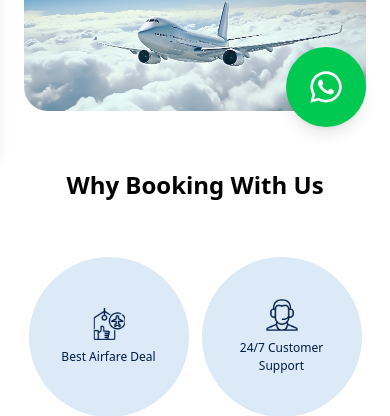
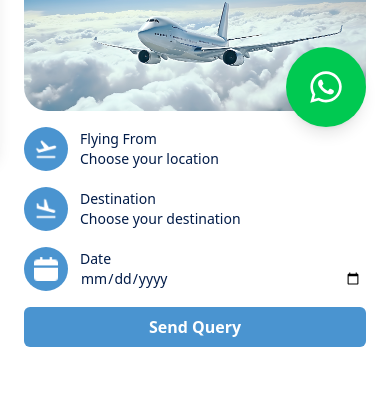
Before and after one commit to Fica-Web/Smart-Travels, a React (Vite) app in the folder frontend/: page /bookings/flights in a window 390 px wide. Shown: the part 685-1101 px from the top of the page. Built offline with nearby package versions, Linux system fonts and the light colour scheme; no server answers.

Commit message:
adjust layout of ImageSection for better responsiveness on flight booking page

```diff
--- a/frontend/src/components/HomeSection/BookingPage/Flightpage/ImageSection.jsx
+++ b/frontend/src/components/HomeSection/BookingPage/Flightpage/ImageSection.jsx
@@ -13,7 +13,7 @@ const ImageSection = () => {
   };
 
   return (
-    <div className="relative w-full inline-block mt-10 overflow-hidden ">
+    <div className="relative w-full inline-block mt-10 overflow-hidden">
       {/* Image */}
       <img src={Img} alt="" className="w-full h-auto rounded-3xl " />
 
@@ -74,19 +74,29 @@ const BottomOverlayBox = ({ onSubmit }) => {
 
 
   return (
-    <div className="absolute md:bottom-8 left-1/2 -translate-x-1/2 md:bg-white/30 border md:border-white/20 md:backdrop-blur-[20px] md:shadow-[inset_0px_2px_6px_0px_#0000001A] py-4 rounded-2xl z-10 w-full max-w-5xl flex flex-wrap justify-center items-center md:gap-20">
-      {fields.map(({ label, placeholder, icon, type, name }) => (
+<div className="w-full  md:max-w-2xl lg:max-w-5xl
+  grid grid-cols-1 md:grid-cols-2 md:grid-rows-2 md:items-center md:justify-items-center lg:flex
+  justify-center items-center gap-4 md:gap-x-4 md:gap-y-3 lg:gap-10
+  py-4 md:py-2 lg:py-4 rounded-2xl z-10
+  md:absolute md:bottom-1 lg:bottom-8 md:left-1/2 md:-translate-x-1/2
+  md:bg-white/30 md:border md:border-white/20 md:backdrop-blur-[20px] md:shadow-[inset_0px_2px_6px_0px_#0000001A]
+  bg-white"
+>
+  {fields.map(({ label, placeholder, icon, type, name }, index) => (
    <div
   key={name}
-          className="flex items-center gap-0 w-full sm:w-[180px] rounded-xl"
+  className={`flex items-center gap-2 min-w-[220px] w-full sm:w-[220px]
+    ${index === 2 ? 'md:col-start-1' : ''}
+    rounded-xl`}
 >
   {/* Icon */}
-          <div className="min-w-[44px] h-[44px] flex items-center justify-center rounded-full bg-[#4A94D0]">
+  <div className="min-w-[44px] min-h-[44px] md:min-w-[40px] md:min-h-[40px] lg:min-w-[44px] lg:min-h-[44px] flex items-center justify-center rounded-full bg-[#4A94D0]">
     <img src={icon} alt={label} className="w-6 h-6 object-contain" />
   </div>
 
+
       {/* Label and Input */}
-          <div className="flex flex-col w-full px-2 text-left">
+      <div className="flex flex-col w-full px-1 lg:px-2 text-left">
         <label className="text-sm text-secondary-blue">{label}</label>
         <input
           type={type}
@@ -94,7 +104,7 @@ const BottomOverlayBox = ({ onSubmit }) => {
           name={name}
           value={formData[name]}
           onChange={handleChange}
-              className="text-sm  bg-transparent outline-none placeholder:text-secondary-blue text-secondary-blue"
+          className="text-sm bg-transparent outline-none placeholder:text-secondary-blue text-secondary-blue"
         />
       </div>
     </div>
@@ -102,10 +112,13 @@ const BottomOverlayBox = ({ onSubmit }) => {
 
   <button
     onClick={handleSubmit}
-        className="bg-[#4A94D0] text-white font-semibold px-9 py-2 rounded-md hover:bg-[#3B7DB1] transition w-full sm:w-auto"
+    className="bg-[#4A94D0] text-white font-semibold px-9 md:px-5 lg:px-9 py-2 rounded-md hover:bg-[#3B7DB1] transition w-full md:w-[190px] lg:w-auto"
   >
     Send Query
   </button>
 </div>
+
+
+
   );
 };
```
Lines whose indentation alone changed are shown as unchanged.
